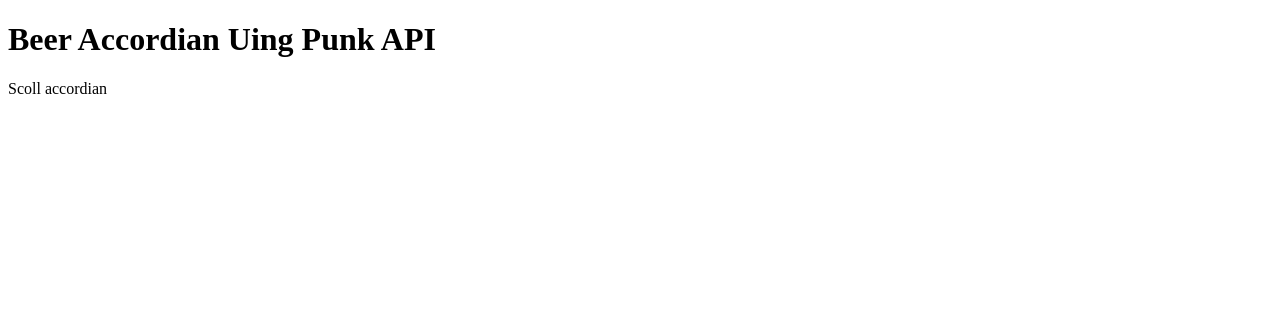
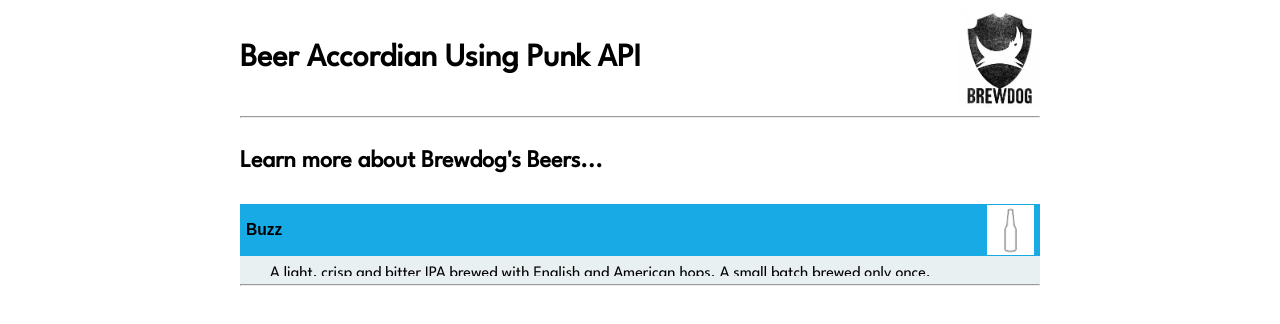
Before and after one commit to Al-Web-Dev/UNRVLD-Task, a plain HTML site: page index.html in a window 1280 px wide. Drawn offline with Linux system fonts and the light colour scheme.

Commit message:
basic layout and accordian styling

```diff
--- a/app.js
+++ b/app.js
@@ -0,0 +1,15 @@
+// Animate the accordian
+var accordianButton = document.getElementsByClassName("accordian");
+var i;
+
+for (i=0; 1 < accordianButton.length; i++) {
+  accordianButton[i].addEventListener('click', function() {
+    this.classList.toggle("active");
+    var panel = this.nextElementSibling;
+    if (panel.style.maxHeight) {
+      panel.style.maxHeight = null;
+    } else {
+      panel.style.maxHeight = panel.scrollHeight + "px";
+    }
+  });
+}
--- a/index.html
+++ b/index.html
@@ -4,13 +4,46 @@
   <meta charset="UTF-8">
   <meta http-equiv="X-UA-Compatible" content="IE=edge">
   <meta name="viewport" content="width=device-width, initial-scale=1.0">
+  <link rel="preconnect" href="https://fonts.googleapis.com">
+<link rel="preconnect" href="https://fonts.gstatic.com" crossorigin>
+<link href="https://fonts.googleapis.com/css2?family=Inter:wght@400;600;700&family=League+Spartan&display=swap" rel="stylesheet">
+  <link rel="stylesheet" href="/css/style.css">
   <title>Punk API Accordian</title>
 </head>
 <body>
 
-  <h1>Beer Accordian Uing Punk API</h1>
 
-  <p>Scoll accordian</p>
 
+<div class="container">
+
+  <header>
+    <div class="wrapper">
+       <h1>Beer Accordian Using Punk API</h1>
+      <img src="logo.webp" >
+    </div>
+    <hr>
+
+  </header>
+
+  <section>
+     <h2>Learn more about Brewdog's Beers...</h2>
+  </section>
+
+
+
+   <section class="beer_accordian">
+    <button class="accordian"><h3>Buzz</h3><img src="bottle-icon.jpg"></button>
+    <div class="panel">
+      <p>A light, crisp and bitter IPA brewed with English and American hops. A small batch brewed only once.</p>
+      <hr>
+    </div>
+
+   </section>
+
+
+</div>
+
+
+  <script src="app.js"></script>
 </body>
 </html>
--- /dev/null
+++ b/style.scss
@@ -0,0 +1,52 @@
+body {
+  font-family: 'Inter', sans-serif;
+font-family: 'League Spartan', sans-serif;
+}
+
+$accordion-blue: rgb(24, 170, 228);
+
+section {
+  margin-top: 2rem;
+}
+
+.wrapper {
+  display: flex;
+  align-items: center;
+  justify-content: space-between;
+
+  img {
+    height: 100px;
+  }
+}
+.container {
+  max-width: 800px;
+  margin: 0 auto;
+}
+
+.accordian{
+  width: 100%;
+  background-color: $accordion-blue;
+  border: none;
+  // border-bottom: 2px solid black;
+  cursor: pointer;
+  display: flex;
+  align-items: center;
+  justify-content: space-between;
+  transition: 0.4s;
+  img {
+    height: 50px;
+  }
+}
+.active, .accordian:hover {
+  filter: brightness(120%);
+}
+.panel {
+  background-color: rgb(233, 240, 241);
+  p {
+    margin: 0;
+    padding: 10px 30px;
+    max-height: 0;
+    overflow: hidden;
+    transition: max-height 0.2s ease-out;
+  }
+}
```
Also changed, not shown: README.md, bottle-icon.jpg (added), css/style.css (added), logo.webp (added), 1 other file.
